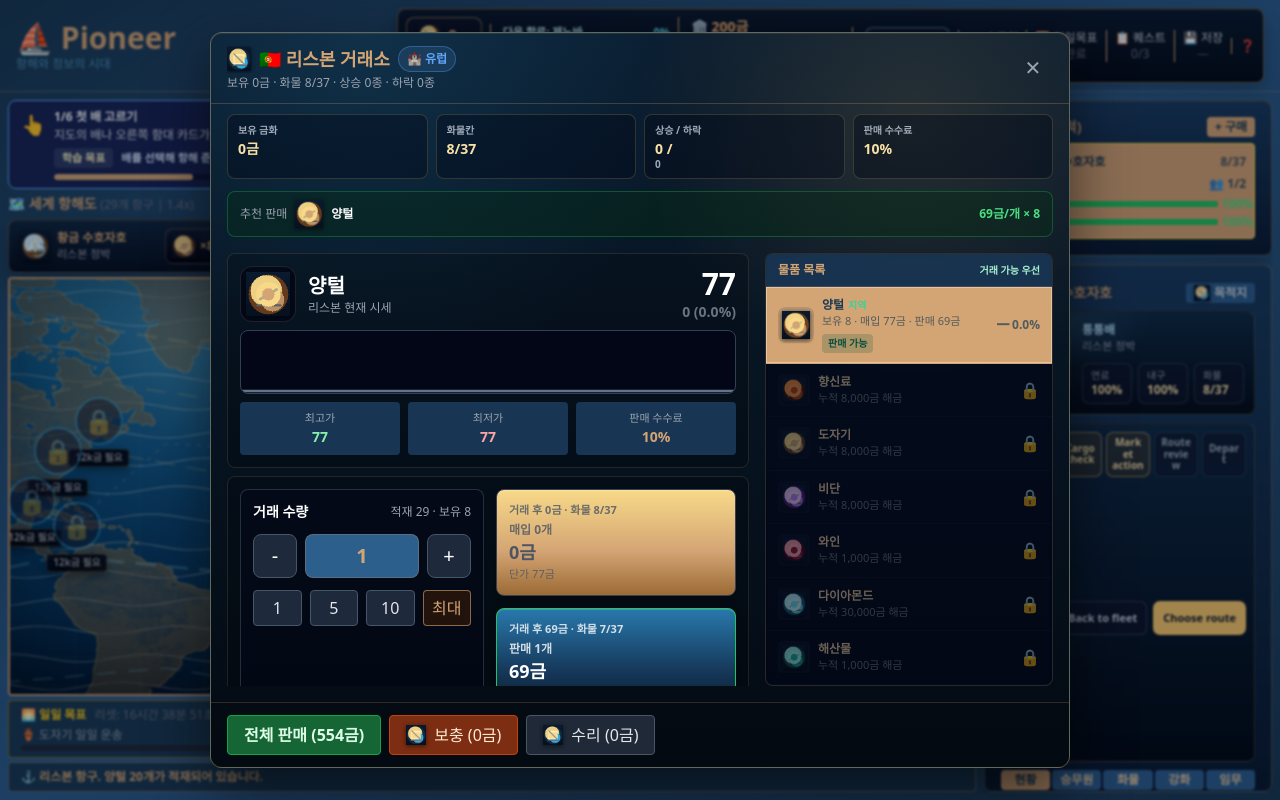
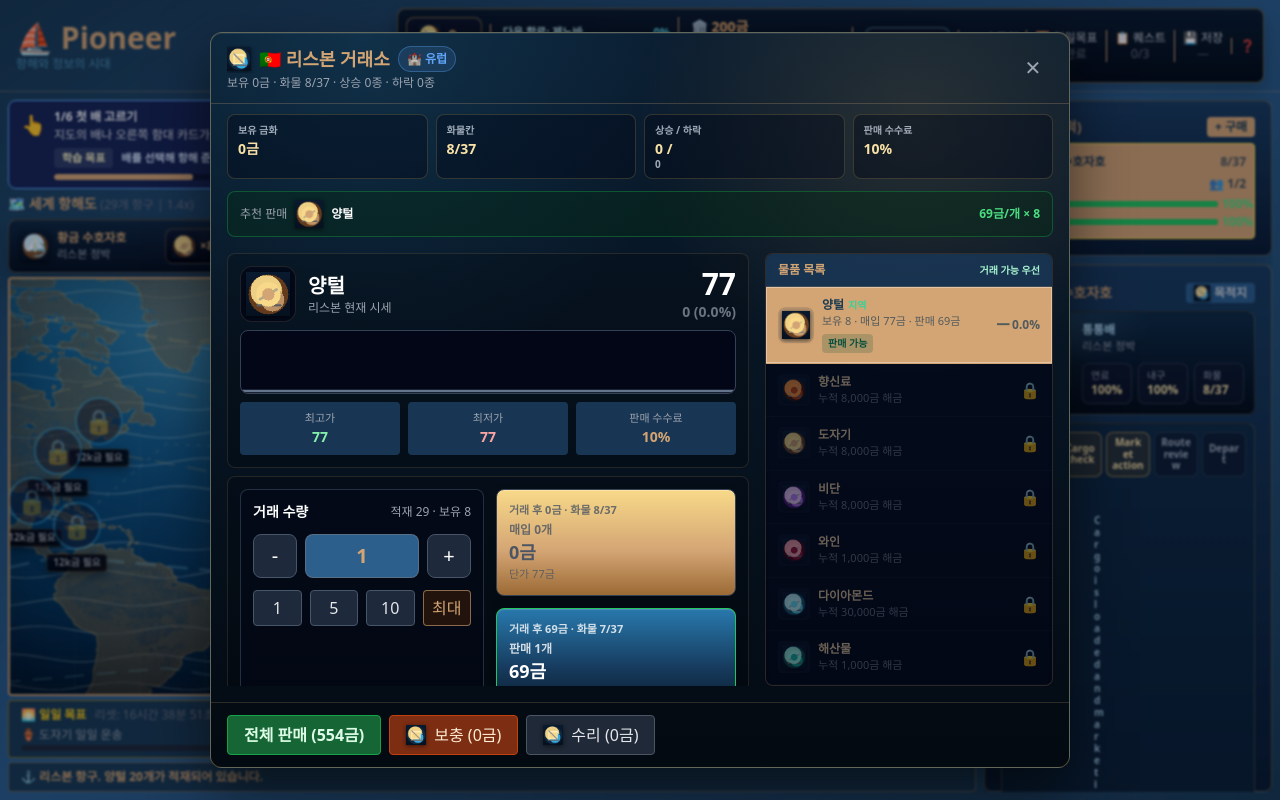
Before and after one commit to KeeCOr/2_Pioneer, a React (Vite) app: page / in a window 1280 px wide. Both pictures are taken after a click on the button "🚢 항해 시작!". Built offline with nearby package versions, Linux system fonts and the light colour scheme.

Commit message:
auto: 12h backup 2026-07-27 12:20

```diff
--- a/src/App.jsx
+++ b/src/App.jsx
@@ -3362,7 +3362,11 @@ const OceanTycoon = () => {
                 <div className="fleet-trade-actions">
                   <div className="fleet-trade-copy">
                     <span className="fleet-trade-summary" title={fleetTradeFlow.summary}>{fleetTradeFlow.summary}</span>
-                    <span className="fleet-trade-result-cue" title={`${fleetTradeFlow.resultCue.cause} ${fleetTradeFlow.resultCue.delta} ${fleetTradeFlow.resultCue.nextAction}`}>{fleetTradeFlow.resultCue.cause} | {fleetTradeFlow.resultCue.delta} | {fleetTradeFlow.resultCue.nextAction}</span>
+                    <div className="fleet-trade-result-cue" aria-label="항해 복귀 브리핑">
+                      <span><b>복귀 상태</b>{fleetTradeFlow.resultCue.cause}</span>
+                      <span><b>수익 · 손실</b>{fleetTradeFlow.resultCue.delta}</span>
+                      <span><b>다음 추천</b>{fleetTradeFlow.resultCue.nextAction}</span>
+                    </div>
                   </div>
                   <button
                     type="button"
--- a/src/index.css
+++ b/src/index.css
@@ -521,8 +521,21 @@ body {
 }
 
 .fleet-trade-result-cue {
+  display: grid;
+  gap: 3px;
   color: rgba(186, 230, 253, 0.86);
   font-size: 10px;
+}
+.fleet-trade-result-cue span {
+  display: grid;
+  grid-template-columns: 76px minmax(0, 1fr);
+  gap: 8px;
+  align-items: baseline;
+}
+.fleet-trade-result-cue b {
+  color: #f8d989;
+  font-size: 0.7rem;
+  letter-spacing: 0;
 }
 
 .fleet-trade-back,
```
Also changed, not shown: _temp/world-landmasses_backup_20260628.png (added), _temp/world-landmasses_source_20260628.png (added), 2 other files (tests, documents, lock files or other folders).
